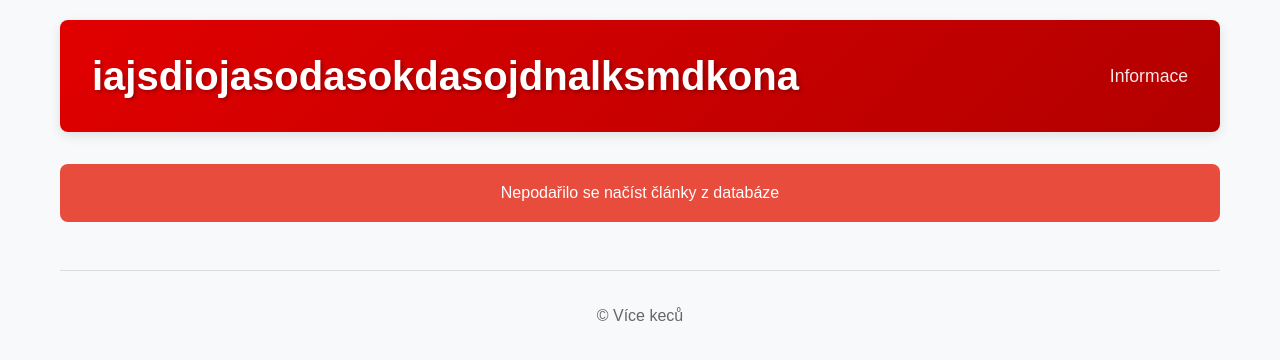
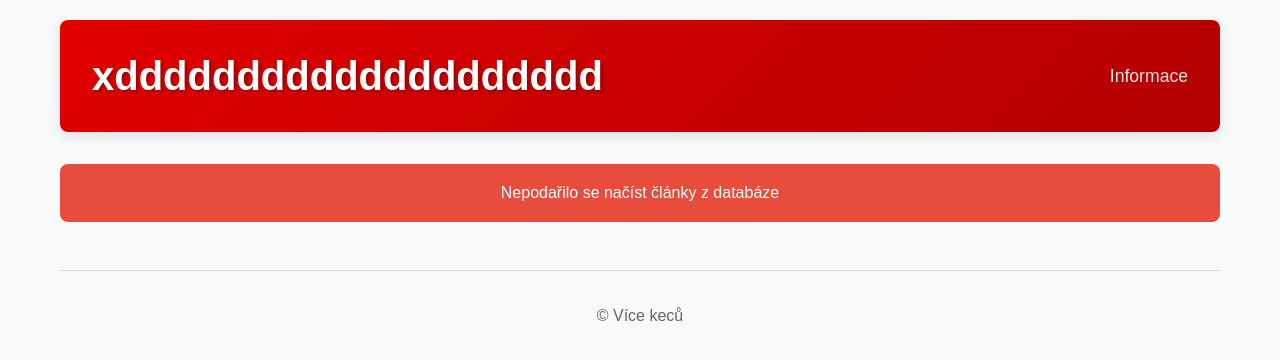
Before and after one commit to Wolfis07/web_cit, a website: page public/index.html in a window 1280 px wide. Drawn offline with Linux system fonts and the light colour scheme; no server answers.

Commit message:
Test commit

```diff
--- a/public/index.html
+++ b/public/index.html
@@ -11,7 +11,7 @@
         <header>
             <div class="header-content">
                 <div class="logo">
-                    <h1>iajsdiojasodasokdasojdnalksmdkona</h1>
+                    <h1>xdddddddddddddddddddd</h1>
                 </div>
                 <div class="site-info">
                     <p>Informace</p>
```
